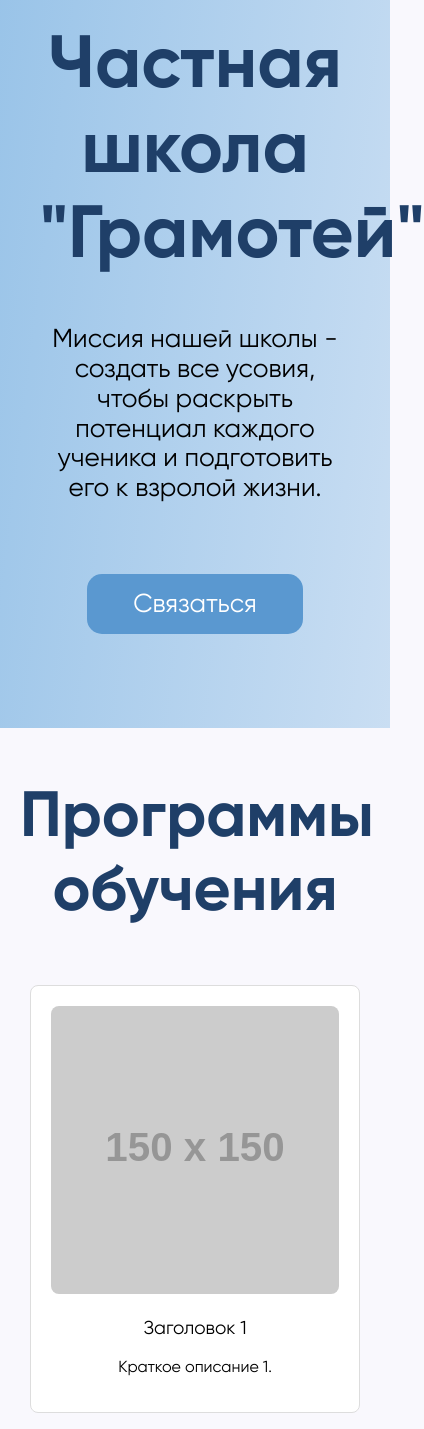
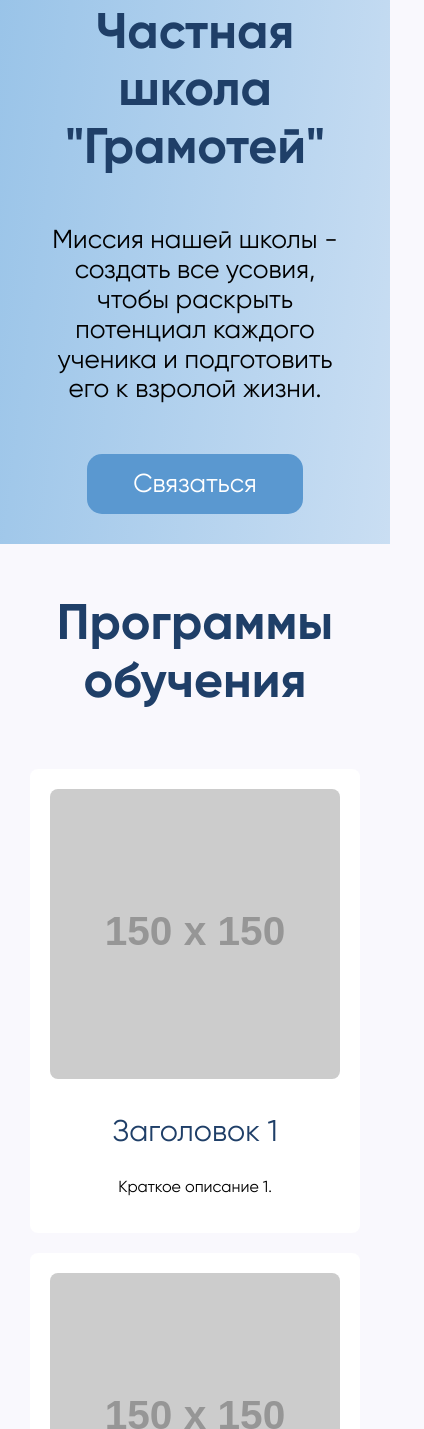
Before and after one commit to Sinder7/gramotey, a plain HTML site: page index.html in a window 390 px wide. Shown: the part 116-1545 px from the top of the page, 424 px wide, since content can reach past the window. Drawn offline with Linux system fonts and the light colour scheme; placeholder pictures from the web are drawn by us.

Commit message:
upd cross

```diff
--- a/src/css/style.css
+++ b/src/css/style.css
@@ -75,6 +75,7 @@ body {
 
 .main__wrapper {
     height: 100vh;
+    width: 100%;
     background: rgb(152, 195, 232);
     background: linear-gradient(97deg, rgba(152, 195, 232, 1) 0%, rgba(152, 195, 232, 0.4906337535014006) 100%);
 }
@@ -146,7 +147,7 @@ button:hover {
 
 .card {
     background: white;
-    border: 1px solid #ddd;
+    border: none;
     border-radius: 8px;
     margin: 10px;
     padding: 20px;
@@ -156,12 +157,17 @@ button:hover {
     cursor: pointer;
 }
 
+.card h3 {
+    font-size: 30px;
+    color: #1F3F68;
+}
+
 .card:hover {
     box-shadow: 0 4px 20px rgba(0, 0, 0, 0.2);
 }
 
 .card img {
-    max-width: 100%;
+    max-width: 350px;
     border-radius: 8px;
 }
 
@@ -217,3 +223,19 @@ button:hover {
         display: none;
     }
 }
+
+@media (max-width: 635px) {
+    .main__caption{
+        margin-bottom: 50px;
+    }
+    .heading__title{
+        font-size: 50px;
+    }
+
+}
+
+@media (max-width: 460px) {
+    .main__wrapper{
+        height: 100%;
+    }
+}
```
